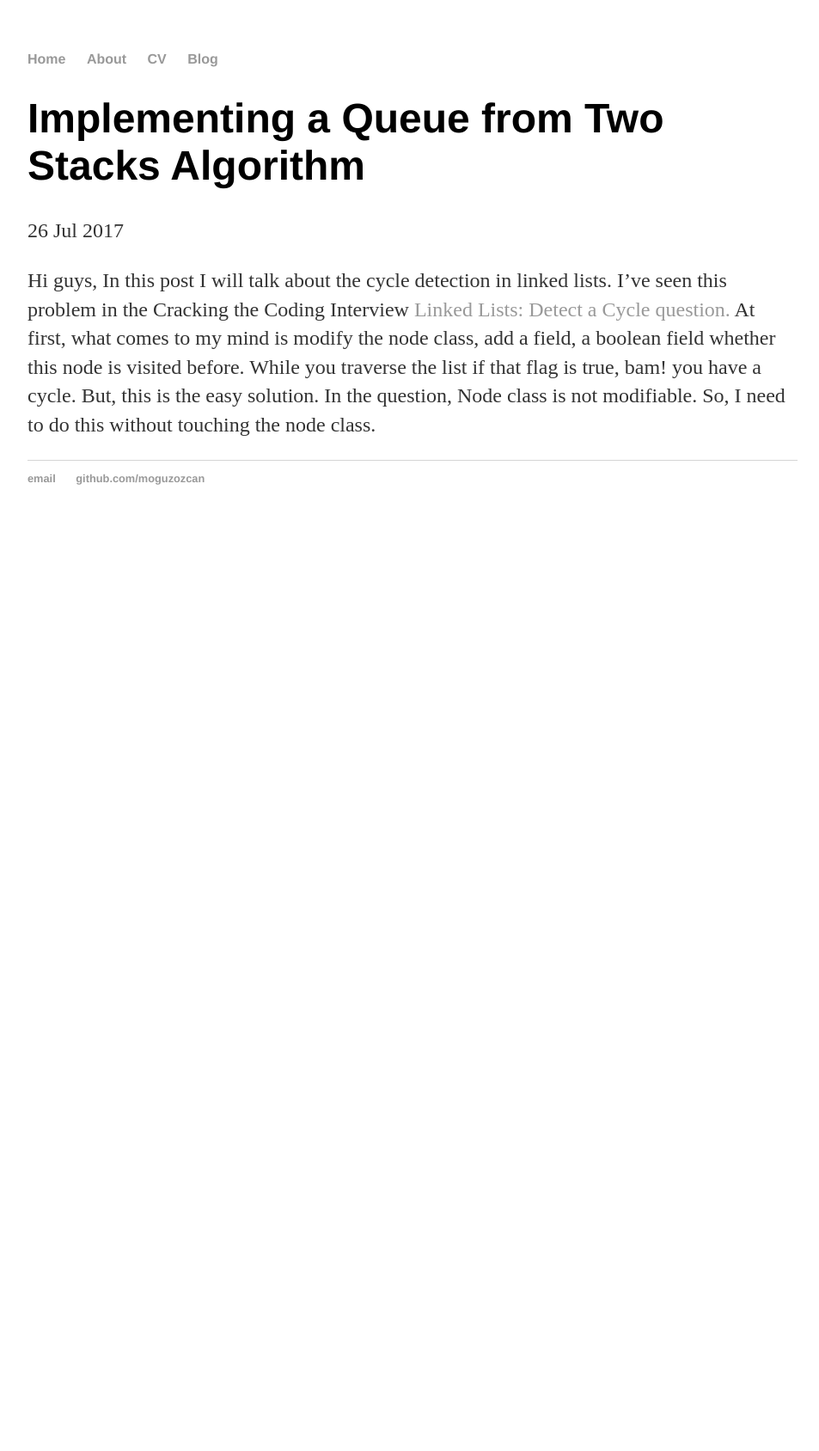
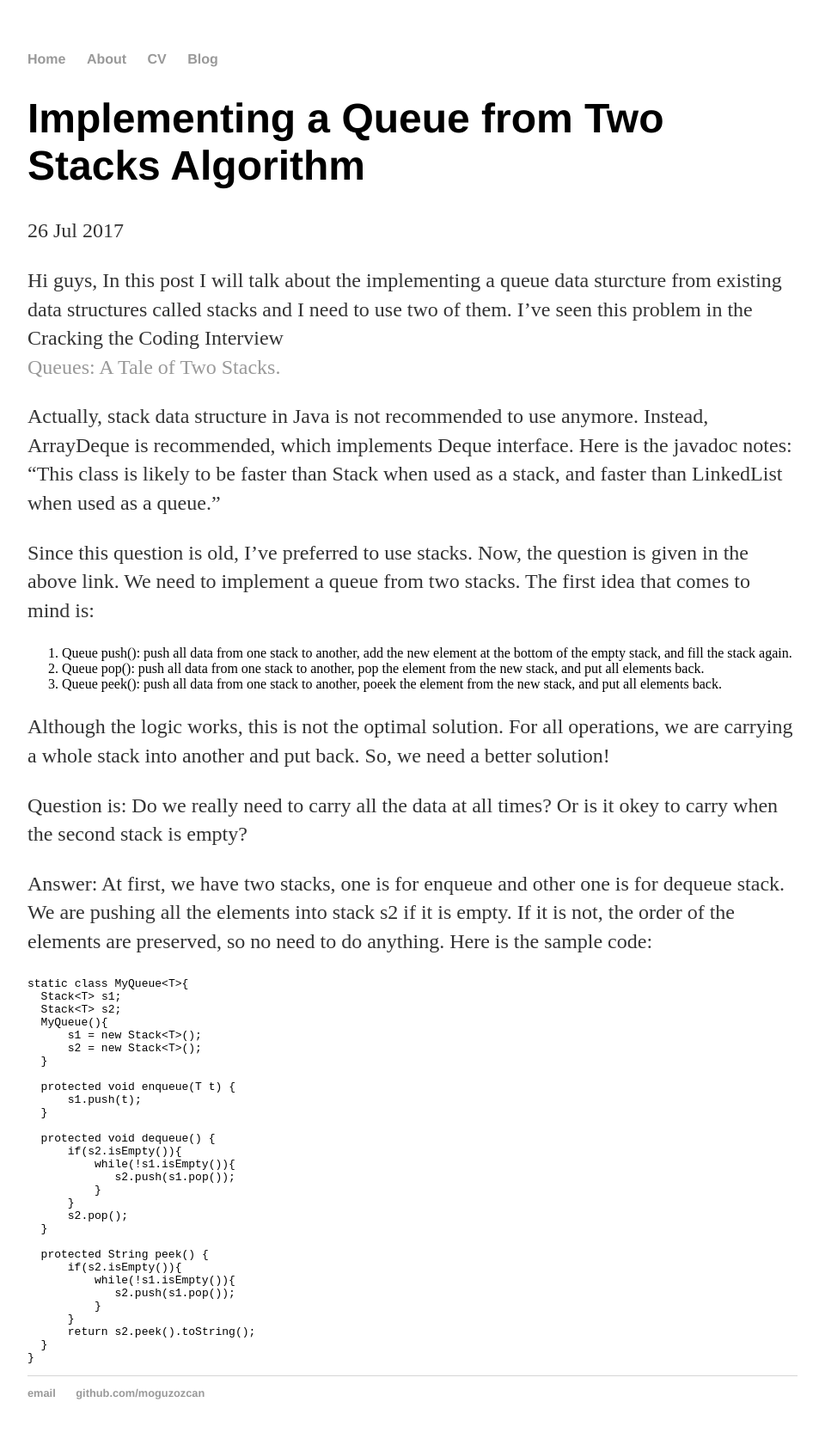
Before and after one commit to moguzozcan/moguzozcan.github.io, a Jekyll site: the page built from _posts/2017-07-26-Implementing-a-Queue-from-Two-Stacks-Algorithm.md, in a window 1280 px wide. Shown: the whole page at 86% size, without its empty margins (160-1113 px from the left). Built offline with Jekyll 4.4.1, drawn with Linux system fonts in a browser that asks for light colours; before the commit the page ends 900 px from its top, so only the background shows below that.

Commit message:
Update 2017-07-26-Implementing-a-Queue-from-Two-Stacks-Algorithm.md

````diff
--- a/_posts/2017-07-26-Implementing-a-Queue-from-Two-Stacks-Algorithm.md
+++ b/_posts/2017-07-26-Implementing-a-Queue-from-Two-Stacks-Algorithm.md
@@ -4,10 +4,57 @@ title: "Implementing a Queue from Two Stacks Algorithm"
 date: 2017-07-26
 ---
 
+Hi guys,
+In this post I will talk about the implementing a queue data sturcture from existing data structures called stacks and I need to use two
+of them. I've seen this problem in the Cracking the Coding Interview
+<a href="https://www.hackerrank.com/challenges/ctci-queue-using-two-stacks"> Queues: A Tale of Two Stacks.</a>
 
-Hi guys,
-In this post I will talk about the cycle detection in linked lists. I've seen this problem in the Cracking the Coding Interview
-<a href="https://www.hackerrank.com/challenges/ctci-linked-list-cycle"> Linked Lists: Detect a Cycle question.</a> At first, what
-comes to my mind is modify the node class, add a field, a boolean field whether this node is visited before. While you traverse the list
-if that flag is true, bam! you have a cycle. But, this is the easy solution. In the question, Node class is not modifiable. So, I need to
-do this without touching the node class.
+Actually, stack data structure in Java is not recommended to use anymore. Instead, ArrayDeque is recommended, which implements Deque
+interface. Here is the javadoc notes: "This class is likely to be faster than Stack when used as a stack, and faster than LinkedList when used as a queue."
+
+Since this question is old, I've preferred to use stacks. Now, the question is given in the above link. We need to implement a queue
+from two stacks. The first idea that comes to mind is:
+1. Queue push(): push all data from one stack to another, add the new element at the bottom of the empty stack, and fill the stack again.
+2. Queue pop(): push all data from one stack to another, pop the element from the new stack, and put all elements back.
+3. Queue peek(): push all data from one stack to another, poeek the element from the new stack, and put all elements back.
+
+Although the logic works, this is not the optimal solution. For all operations, we are carrying a whole stack into another and put back.
+So, we need a better solution!
+
+Question is: Do we really need to carry all the data at all times? Or is it okey to carry when the second stack is empty?
+
+Answer: At first, we have two stacks, one is for enqueue and other one is for dequeue stack. We are pushing all the elements into
+stack s2 if it is empty. If it is not, the order of the elements are preserved, so no need to do anything. Here is the sample code:
+
+```java
+static class MyQueue<T>{
+  Stack<T> s1;
+  Stack<T> s2;
+  MyQueue(){
+      s1 = new Stack<T>();
+      s2 = new Stack<T>();
+  }
+
+  protected void enqueue(T t) {
+      s1.push(t);
+  }
+
+  protected void dequeue() {
+      if(s2.isEmpty()){
+          while(!s1.isEmpty()){
+             s2.push(s1.pop());
+          }
+      }
+      s2.pop();
+  }
+
+  protected String peek() {
+      if(s2.isEmpty()){
+          while(!s1.isEmpty()){
+             s2.push(s1.pop());
+          }
+      }
+      return s2.peek().toString();
+  }
+}
+```
````
